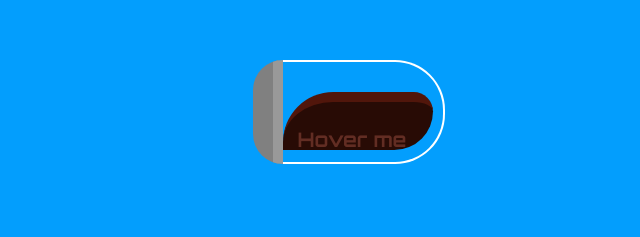
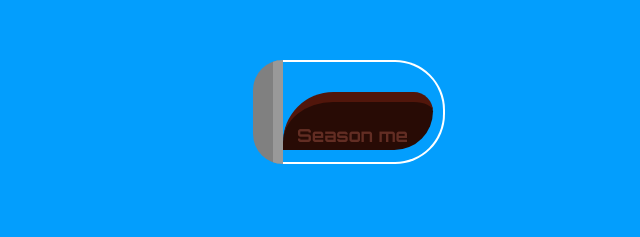
Before and after one commit to al-r/codevember, a plain HTML site: page 9-french-fries/index.html in a window 1280 px wide. Shown: the part 356-593 px from the top of the page, 387-1027 px from the left. Drawn offline with nearby package versions, Linux system fonts and the light colour scheme.

Commit message:
Cleaning on french fries

```diff
--- a/9-french-fries/app.js
+++ b/9-french-fries/app.js
@@ -3,7 +3,7 @@ $(document).ready(function() {
         $('#potato').addClass('activate').delay(5800).queue(function(next){
 		    $("#sneeze").addClass('active-sneeze');
 		    next();
-		}).delay(200).queue(function(next){
+		}).delay(150).queue(function(next){
         	$("#french-fries").addClass('active-fries');
         	$(".frie").removeClass('active-frie');
         	next();
--- a/9-french-fries/index.html
+++ b/9-french-fries/index.html
@@ -21,9 +21,9 @@
         	<div id="potato">
         		<div id="sneeze">Ah-choo!!</div>
         	</div>
-        	<div id="pepper" onmouseover="sneeze()">
+        	<div id="pepper">
 	        	<div id="pepper-glass">
-	        		<div id="pepper-content"><br>Hover me &nbsp;</div>
+	        		<div id="pepper-content"><br>Season me &nbsp;</div>
 	        	</div>
         	</div>
         </div>
--- a/9-french-fries/styles.css
+++ b/9-french-fries/styles.css
@@ -12,7 +12,7 @@ body {
 body {
 	background-color: #039efd;
 	font-family: 'Orbitron', sans-serif;
-	font-size: 20px;
+	font-size: 18px;
 }
 
 /* ********** POTATO ********** */
@@ -180,6 +180,7 @@ body {
 	transform: rotate(0deg);
 }
 #pepper:hover {
+	cursor: pointer;
 	-webkit-transition: all 1s;
 	transition: all 1s;
 	transform: rotate(-20deg);
@@ -213,8 +214,6 @@ body {
 	border-top: 10px solid #51160b;
 	border-radius: 65px 25px 50px 0;
 	color: #622d23;
-	font-family: 'Orbitron', sans-serif;
-	font-size: 20px;
 	font-weight: bold;
 	height: 60%;
 	margin-top: 20px;
```
